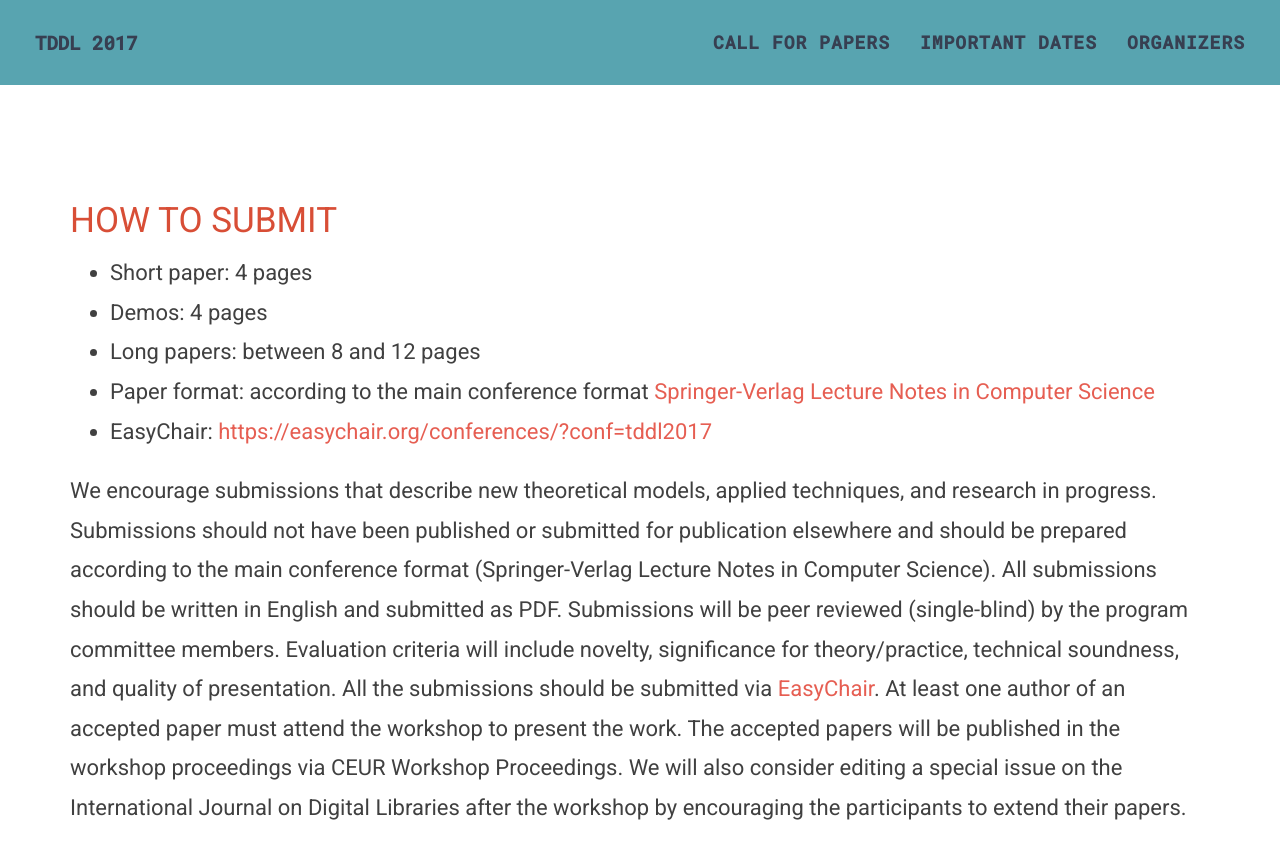
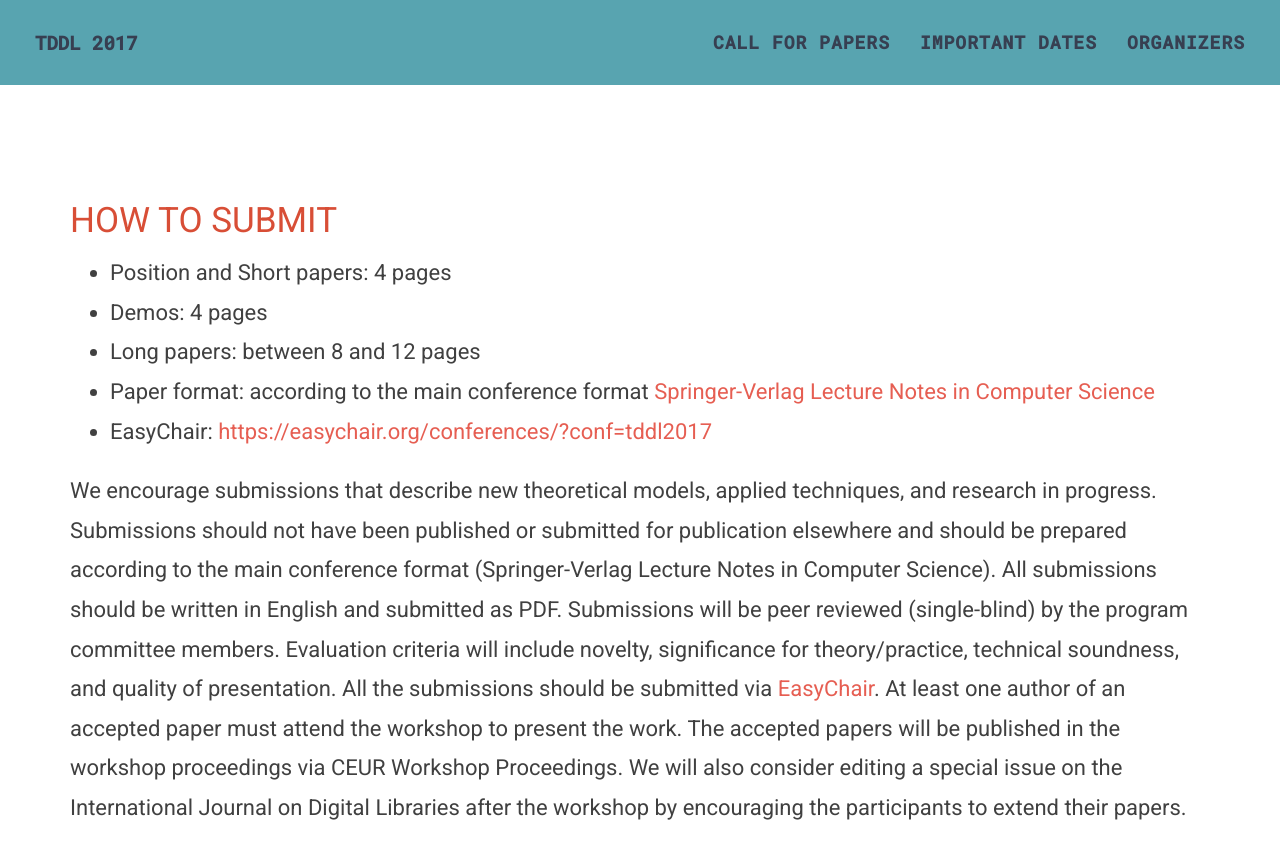
Before and after one commit to tddl2017/tddl2017.github.io, a Jekyll site: the page built from index.markdown, in a window 1280 px wide and 900 px high, scrolled down 1918 px. Shown: the top 859 px of the window. Built offline with Jekyll 4.4.1, drawn with Linux system fonts in a browser that asks for light colours.

Commit message:
Update index.markdown

```diff
--- a/index.markdown
+++ b/index.markdown
@@ -42,7 +42,7 @@ We invite papers that pertain to the workshop theme including but not limited to
 
 # HOW TO SUBMIT
 
-* Short paper: 4 pages
+* Position and Short papers: 4 pages
 * Demos: 4 pages
 * Long papers: between 8 and 12 pages
 * Paper format: according to the main conference format [Springer-Verlag Lecture Notes in Computer Science](http://www.springer.com/computer/lncs?SGWID=0-164-6-793341-0)
```
